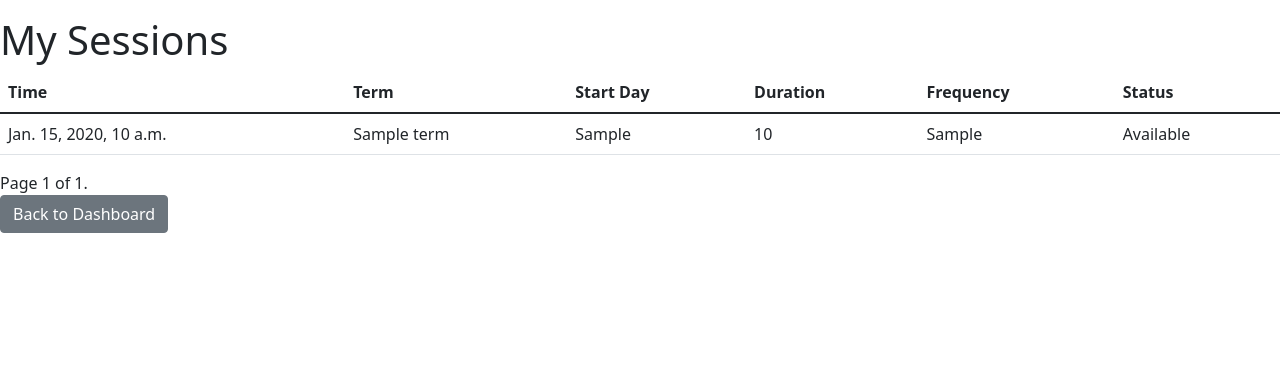
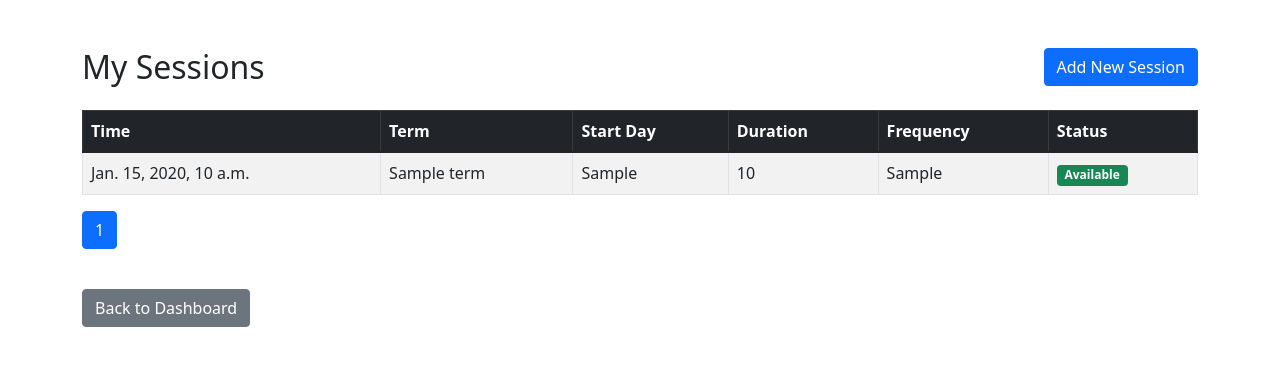
Before and after one commit to Noufabdalm/Narwhal, a Django app: template tutorials/templates/tutor_sessions.html in a window 1280 px wide. Shown: the part 56-422 px from the top of the page. Run offline with Django 3.2, Linux system fonts and the light colour scheme; the template is opened without the code that fills it: most values are stand-ins (such as "Sample title", 1, 10 or a date in 2020); some libraries are stand-ins or nearby versions.

Commit message:
change tutor view sessions page style

```diff
--- a/tutorials/models.py
+++ b/tutorials/models.py
@@ -255,7 +255,6 @@ class TutorSession(models.Model):
         return end_datetime.time()
 
     def clean(self):
-
         if self.pk:
             original_session = TutorSession.objects.get(pk=self.pk)
             if (
@@ -275,6 +274,8 @@ class TutorSession(models.Model):
         ).exclude(pk=self.pk).exists():
             raise ValidationError("A tutor session with these details already exists.")
 
+        if not self.tutor:
+            raise ValidationError("Tutor field must be set before validation.")
 
         end_time = self.calculate_end_time()
 
--- a/tutorials/templates/tutor_sessions.html
+++ b/tutorials/templates/tutor_sessions.html
@@ -1,17 +1,21 @@
 {% extends "base_content.html" %}
 {% block content %}
-<h1>My Sessions</h1>
+<div class="container mt-5">
+  <h2 class="mb-4 d-flex justify-content-between align-items-center">
+    My Sessions
+    <a href="{% url 'tutor_session_add' %}" class="btn btn-primary">Add New Session</a>
+  </h2>
 
   {% if sessions %}
-<table class="table">
-    <thead>
+  <table class="table table-striped table-bordered">
+    <thead class="table-dark">
       <tr>
-            <th>Time</th>
-            <th>Term</th>
-            <th>Start Day</th>
-            <th>Duration</th>
-            <th>Frequency</th>
-            <th>Status</th>
+        <th scope="col">Time</th>
+        <th scope="col">Term</th>
+        <th scope="col">Start Day</th>
+        <th scope="col">Duration</th>
+        <th scope="col">Frequency</th>
+        <th scope="col">Status</th>
       </tr>
     </thead>
     <tbody>
@@ -22,32 +26,57 @@
         <td>{{ session.get_start_day_display }}</td>
         <td>{{ session.get_duration_minutes_display }}</td>
         <td>{{ session.get_frequency_display }}</td>
-            <td>{% if session.is_booked %}Booked{% else %}Available{% endif %}</td>
+        <td>
+          <span class="badge fw-bold
+          {% if session.is_booked %}text-white bg-danger
+          {% else %}text-white bg-success
+          {% endif %}">
+          {% if session.is_booked %}Booked{% else %}Available{% endif %}
+          </span>
+        </td>
       </tr>
       {% endfor %}
     </tbody>
   </table>
 
-<div class="pagination">
-    <span class="step-links">
+  <!-- Pagination controls -->
+  <nav aria-label="Page navigation">
+    <ul class="pagination">
       {% if page_obj.has_previous %}
-            <a href="?page=1">&laquo; first</a>
-            <a href="?page={{ page_obj.previous_page_number }}">previous</a>
+        <li class="page-item">
+          <a class="page-link" href="?page={{ page_obj.previous_page_number }}" aria-label="Previous">
+            <span aria-hidden="true">&laquo;</span>
+          </a>
+        </li>
       {% endif %}
 
-        <span class="current">
-            Page {{ page_obj.number }} of {{ page_obj.paginator.num_pages }}.
-        </span>
+      {% for num in page_obj.paginator.page_range %}
+        {% if page_obj.number == num %}
+          <li class="page-item active">
+            <span class="page-link">{{ num }}</span>
+          </li>
+        {% elif num > page_obj.number|add:'-5' and num < page_obj.number|add:'5' %}
+          <li class="page-item">
+            <a class="page-link" href="?page={{ num }}">{{ num }}</a>
+          </li>
+        {% endif %}
+      {% endfor %}
 
       {% if page_obj.has_next %}
-            <a href="?page={{ page_obj.next_page_number }}">next</a>
-            <a href="?page={{ page_obj.paginator.num_pages }}">last &raquo;</a>
+        <li class="page-item">
+          <a class="page-link" href="?page={{ page_obj.next_page_number }}" aria-label="Next">
+            <span aria-hidden="true">&raquo;</span>
+          </a>
+        </li>
       {% endif %}
-    </span>
+    </ul>
+  </nav>
+  {% else %}
+  <div class="alert alert-info">
+    You do not have any sessions now.
   </div>
-{% else %}
-<p class="alert alert-info">You do not have any sessions now.</p>
   {% endif %}
 
-<a href="{% url 'tutor_dashboard' %}" class="btn btn-secondary">Back to Dashboard</a>
+  <a href="{% url 'tutor_dashboard' %}" class="btn btn-secondary mt-4">Back to Dashboard</a>
+</div>
 {% endblock %}
--- a/tutorials/views.py
+++ b/tutorials/views.py
@@ -880,9 +880,11 @@ class TutorSessionCreateView(LoginRequiredMixin, FormView):
                 messages.success(request, "Tutor session added successfully!")
                 return redirect(self.success_url)
             except ValidationError as e:
+                print(f"Validation error: {e}")
                 messages.error(request, f"Error: {e}")
                 return render(request, self.template_name, {'form': form})
 
+        print(f"Form errors:{form.errors}")
         messages.error(request, "Failed to add session. Please check the form.")
         return render(request, self.template_name, {'form': form})
 
```
Lines whose indentation alone changed are shown as unchanged.
